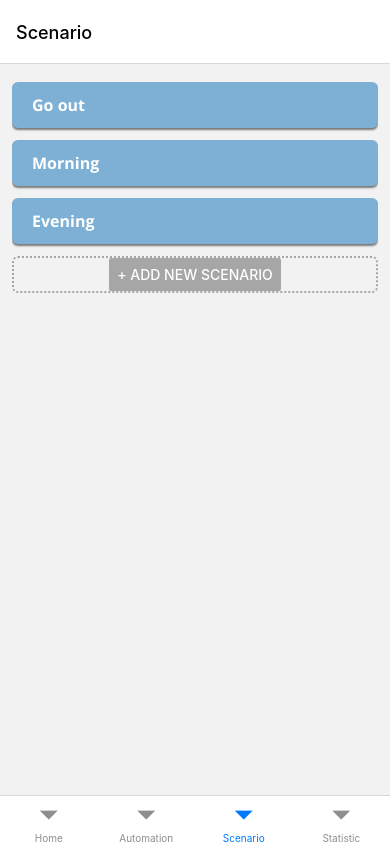
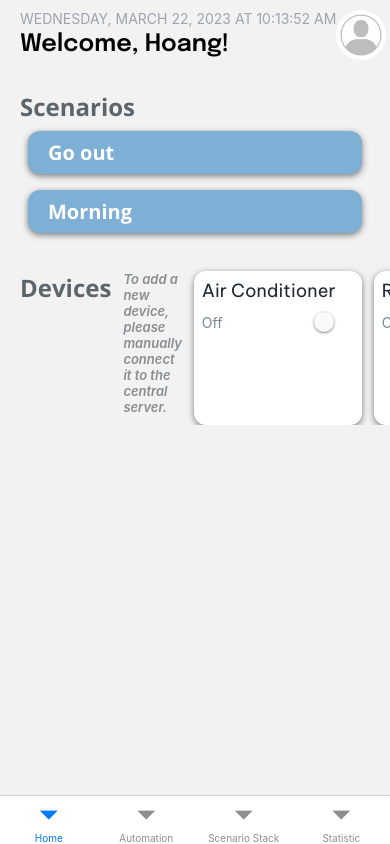
Before and after one commit to ryanhoangt/smart-plug-mobile-app, a React Native app: screen /Scenario in a window 390 px wide. Built offline with nearby package versions, Linux system fonts and the light colour scheme.

Commit message:
make container take up whole space, create prettier config file

```diff
--- a/App.js
+++ b/App.js
@@ -3,16 +3,14 @@
 import { createNativeStackNavigator } from '@react-navigation/native-stack';
 import { NavigationContainer } from '@react-navigation/native';
 import { createBottomTabNavigator } from '@react-navigation/bottom-tabs';
-import { SafeAreaProvider, SafeAreaView } from 'react-native-safe-area-context';
+import { SafeAreaProvider } from 'react-native-safe-area-context';
 
 import OnboardScreen from './screens/OnboardScreen';
 import LoginScreen from './screens/LoginScreen';
 import SignupScreen from './screens/SignupScreen';
 import HomeScreen from './screens/HomeScreen';
 import AutomationScreen from './screens/AutomationScreen';
-import ScenarioScreen, {
-  ScenarioScreenOptions,
-} from './screens/ScenarioPage/ScenarioScreen';
+import { ScenarioScreenOptions } from './screens/ScenarioPage/ScenarioScreen';
 import StatisticScreen from './screens/StatisticScreen';
 
 import * as SplashScreen from 'expo-splash-screen';
@@ -33,7 +31,8 @@
         {
           //
         }
-      }>
+      }
+    >
       <Stack.Screen name="Onboard" component={OnboardScreen} />
       <Stack.Screen name="Login" component={LoginScreen} />
       <Stack.Screen name="Signup" component={SignupScreen} />
@@ -52,7 +51,7 @@
       />
       <Tab.Screen name="Automation" component={AutomationScreen} />
       <Tab.Screen
-        name="Scenario"
+        name="Scenario Stack"
         component={ScenarioStack}
         options={ScenarioScreenOptions}
       />
--- a/constants/defaultStyle.js
+++ b/constants/defaultStyle.js
@@ -1,13 +1,14 @@
-import { StyleSheet } from 'react-native'
+import { StyleSheet } from "react-native";
 
 export const defaultStyles = StyleSheet.create({
   container: {
     marginTop: 12,
-    paddingHorizontal: 12
+    paddingHorizontal: 12,
+    flex: 1,
   },
 
   sectionTitle: {
     fontSize: 18,
-    fontWeight: "bold"
-  }
-})
+    fontWeight: "bold",
+  },
+});
--- a/package.json
+++ b/package.json
@@ -23,7 +23,8 @@
     "react-native-safe-area-context": "^4.5.0"
   },
   "devDependencies": {
-    "@babel/core": "^7.20.0"
+    "@babel/core": "^7.20.0",
+    "prettier": "2.8.4"
   },
   "private": true
 }
```
Also changed, not shown: .prettierrc.json (added), 1 other file (tests, documents, lock files or other folders).
